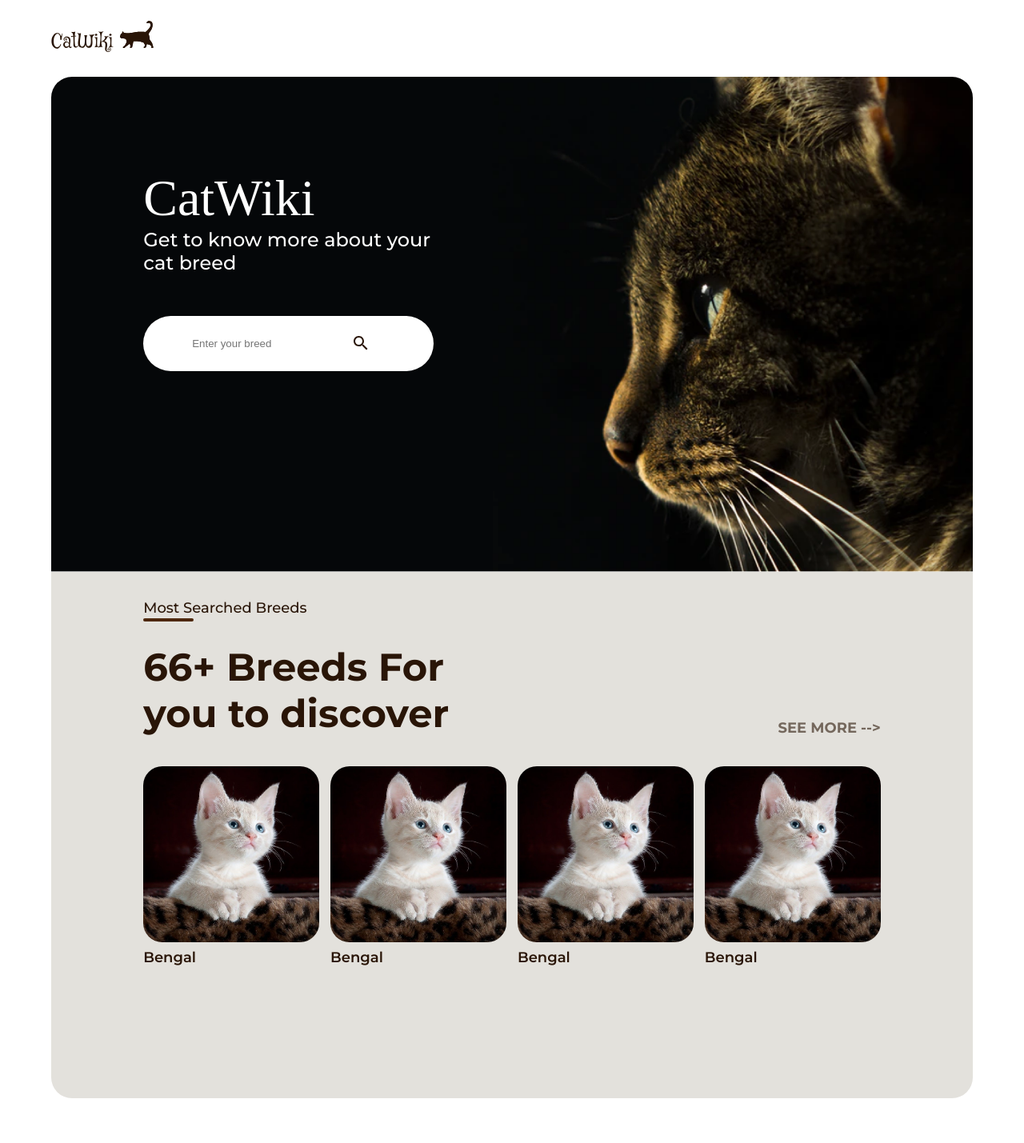
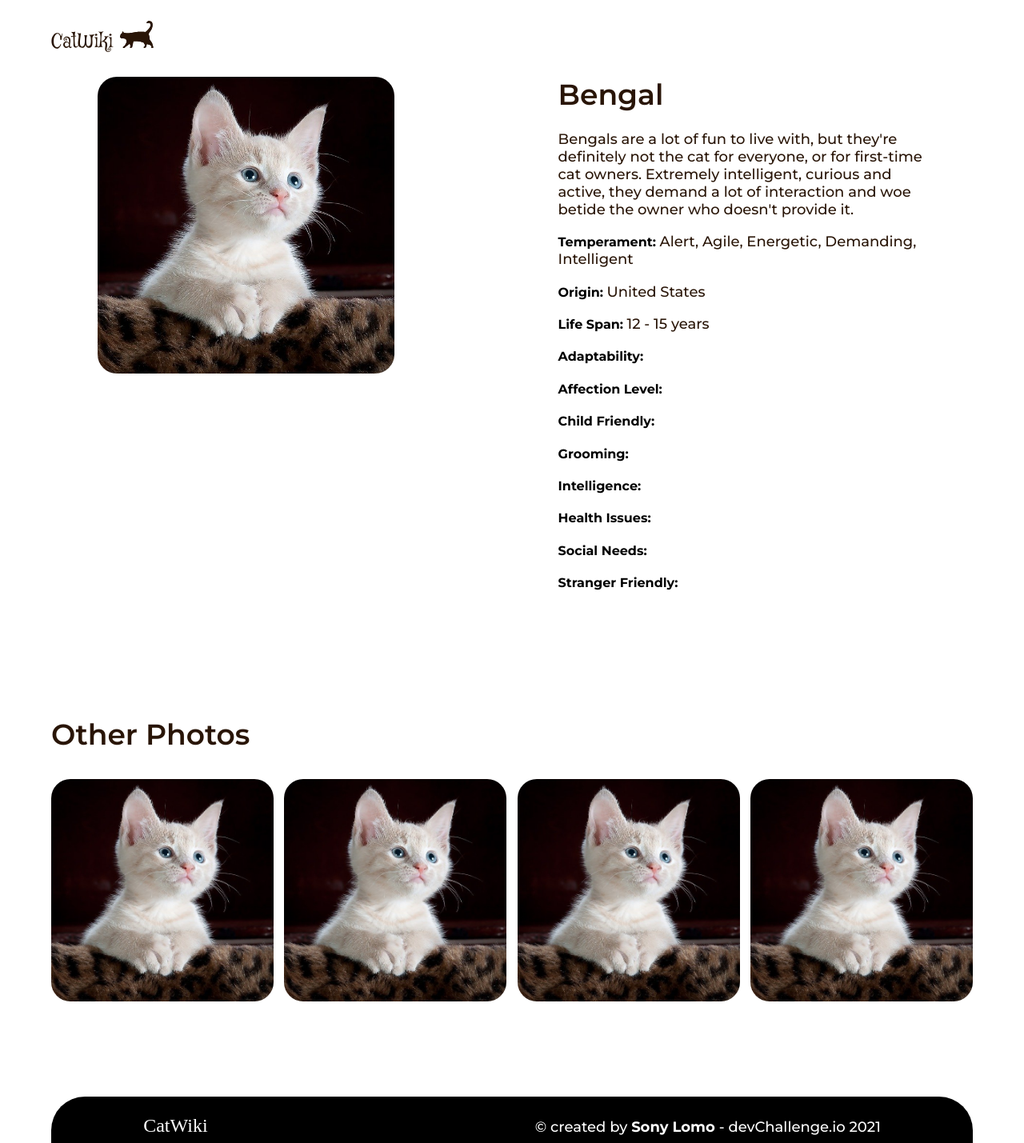
Before and after one commit to sonylomo/Cat-Wiki, a React (Create React App) app in the folder frontend/: page /wiki in a window 1280 px wide. Shown: the top 1429 px of the page at 80% size. Built offline with nearby package versions, Linux system fonts and the light colour scheme; a web font is replaced by a local one.

Commit message:
more stuff

```diff
--- a/frontend/src/App.js
+++ b/frontend/src/App.js
@@ -1,15 +1,28 @@
-import './App.css';
-import Home from './pages/welcome/home'
-import About from './pages/welcome/about'
-import Footer from './components/footer'
+import "./App.css";
+import Home from "./pages/welcome/home";
+import About from "./pages/welcome/about";
+import Footer from "./components/footer";
+import Header from "./components/header";
+import Wiki from './pages/wiki/wiki'
+import { BrowserRouter as Router, Switch, Route } from "react-router-dom";
 
 function App() {
   return (
-    <div className="App">
-      <Home/>
-      <About/>
-      <Footer/>
-    </div>
+    <Router>
+      <div className="App">
+        <Header />
+        <Switch>
+          <Route path="/wiki">
+            <Wiki />
+          </Route>
+          <Route path="/">
+            <Home />
+            <About />
+          </Route>
+        </Switch>
+        <Footer />
+      </div>
+    </Router>
   );
 }
 
--- a/frontend/src/components/footer.js
+++ b/frontend/src/components/footer.js
@@ -1,5 +1,6 @@
 import React from "react";
 import styles from "./footer.module.css";
+import { Link } from "react-router-dom";
 
 const Footer = () => {
   return (
@@ -8,8 +9,10 @@ const Footer = () => {
       <div>
         <p>
           © created by{" "}
-          <a href="https://devchallenges.io/portfolio/sonylomo">Sony Lomo</a> -
-          devChallenge.io 2021
+          <Link to="https://devchallenges.io/portfolio/sonylomo">
+            Sony Lomo
+          </Link>{" "}
+          - devChallenge.io 2021
         </p>
       </div>
     </div>
--- /dev/null
+++ b/frontend/src/components/header.js
@@ -0,0 +1,12 @@
+import React from "react";
+import logo from "../assets/CatwikiLogo.svg";
+
+const Header = () => {
+  return (
+    <div>
+      <img src={logo} alt="catwiki logo" />
+    </div>
+  );
+};
+
+export default Header;
--- a/frontend/src/pages/welcome/home.js
+++ b/frontend/src/pages/welcome/home.js
@@ -1,6 +1,5 @@
 import React from "react";
 import styles from "./home.module.css";
-import logo from "../../assets/CatwikiLogo.svg";
 import { Search } from "@material-ui/icons";
 import { Button } from "@material-ui/core";
 import whitecat from "../../assets/whitecat.jpg";
@@ -8,7 +7,6 @@ import whitecat from "../../assets/whitecat.jpg";
 const Home = () => {
   return (
     <>
-      <img src={logo} alt="catwiki logo" />
       <div className={styles.home}>
         <h1>CatWiki</h1>
         <p>Get to know more about your cat breed</p>
--- /dev/null
+++ b/frontend/src/pages/wiki/wiki.js
@@ -0,0 +1,76 @@
+import React from "react";
+import styles from "./wiki.module.css";
+import whitecat from "../../assets/whitecat.jpg";
+
+const Wiki = () => {
+  return (
+    <>
+      <div className={styles.wiki_upper}>
+        <div className={styles.wiki_img}>
+          <img alt="cat on display" src={whitecat} />
+        </div>
+        <div className={styles.wiki_info}>
+          {/* cat info from DB */}
+          <h1>Bengal</h1>
+          <p>
+            Bengals are a lot of fun to live with, but they're definitely not
+            the cat for everyone, or for first-time cat owners. Extremely
+            intelligent, curious and active, they demand a lot of interaction
+            and woe betide the owner who doesn't provide it.
+          </p>
+          <p>
+            <span>Temperament: </span>Alert, Agile, Energetic, Demanding,
+            Intelligent
+          </p>
+          <p>
+            <span>Origin: </span>United States
+          </p>
+          <p>
+            <span>Life Span: </span>12 - 15 years
+          </p>
+          <p>
+            <span>Adaptability: </span>
+          </p>
+          <p>
+            <span>Affection Level: </span>
+          </p>
+          <p>
+            <span>Child Friendly: </span>
+          </p>
+          <p>
+            <span>Grooming: </span>
+          </p>
+          <p>
+            <span>Intelligence: </span>
+          </p>
+          <p>
+            <span>Health Issues: </span>
+          </p>
+          <p>
+            <span>Social Needs: </span>
+          </p>
+          <p>
+            <span>Stranger Friendly: </span>
+          </p>
+        </div>
+      </div>
+      <h2>Other Photos</h2>
+      <div className={styles.wiki_lower_images}>
+        <div>
+          <img alt="cat on display" src={whitecat} />
+        </div>
+        <div>
+          <img alt="cat on display" src={whitecat} />
+        </div>
+        <div>
+          <img alt="cat on display" src={whitecat} />
+        </div>
+        <div>
+          <img alt="cat on display" src={whitecat} />
+        </div>
+      </div>
+    </>
+  );
+};
+
+export default Wiki;
--- /dev/null
+++ b/frontend/src/pages/wiki/wiki.module.css
@@ -0,0 +1,59 @@
+.wiki_upper {
+  margin-top: 2%;
+  height: 100vh;
+  display: flex;
+  justify-content: space-around;
+}
+
+.wiki_img {
+  width: 40%;
+}
+
+.wiki_info {
+  width: 40%;
+}
+
+.wiki_info > h1 {
+  font-weight: 600;
+  font-size: 36px;
+  color: #291507;
+  padding-bottom: 5%;
+}
+
+.wiki_info > p {
+  font-weight: 500;
+  font-size: 18px;
+  color: #291507;
+  padding-bottom: 4%;
+}
+
+.wiki_info > p > span {
+  font-weight: bold;
+  font-size: 16px;
+  color: #000000;
+}
+
+.wiki_img > img {
+  height: 371px;
+  width: 371px;
+  border-radius: 24px;
+}
+
+h2 {
+  font-weight: 600;
+  font-size: 36px;
+  color: #291507;
+  padding-bottom: 3%;
+}
+
+.wiki_lower_images {
+  display: flex;
+  justify-content: space-between;
+  margin-bottom: 10%;
+}
+
+.wiki_lower_images > div > img {
+  height: 278px;
+  width: 278px;
+  border-radius: 24px;
+}
```
